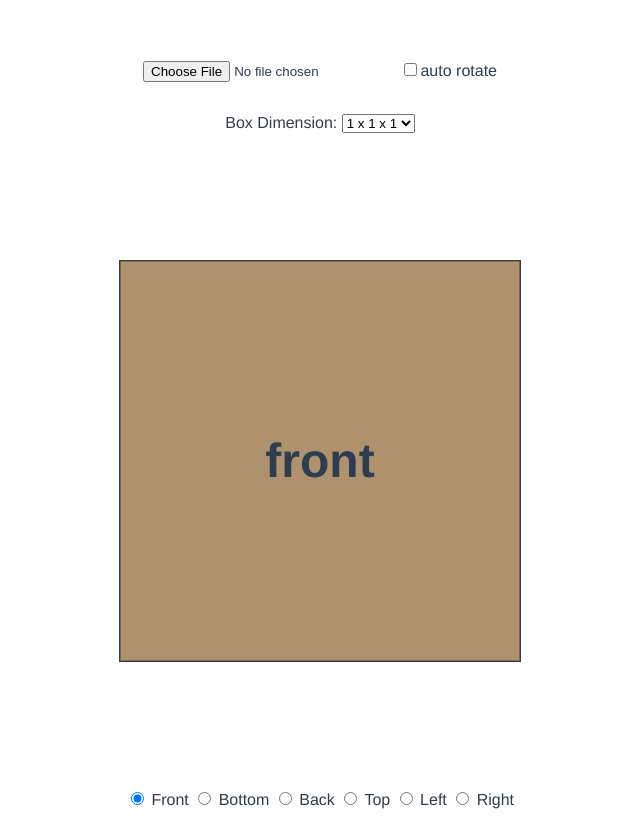
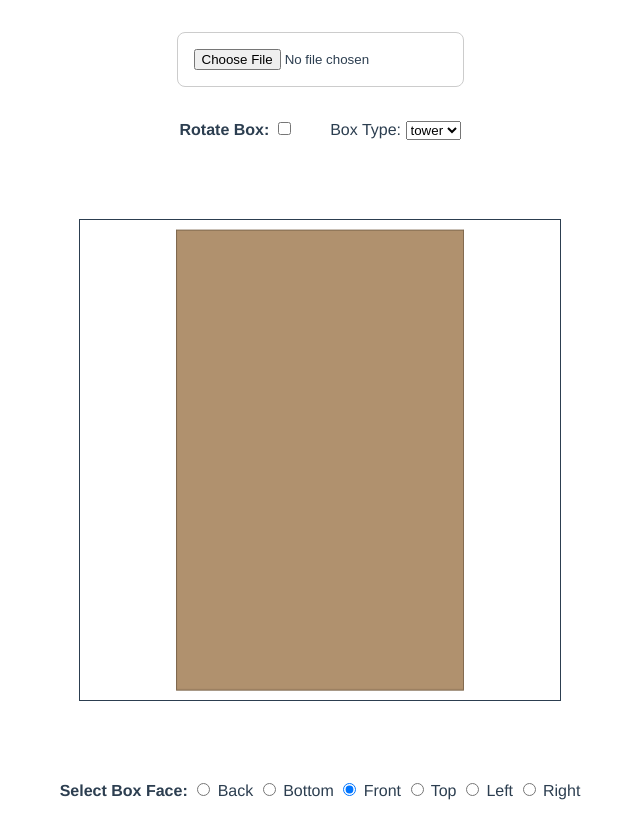
Before and after one commit to quacoo1/imageTO3d, a website built with Vite: page index.html in a window 1280 px wide. Shown: the whole page, without its empty margins (320-960 px from the left). Built offline with nearby package versions, Linux system fonts and the light colour scheme.

Commit message:
add minor style changes and code fixes

```diff
--- a/JS/AutoRotationSelector.js
+++ b/JS/AutoRotationSelector.js
@@ -1,7 +1,7 @@
 const autoRotateSelector = document.querySelector('#auto-rotate')
 
 
-const changeAutoRotateStatus = ({ box, toggleRotationOptionsDisabled }) => {
+export const changeAutoRotateStatus = ({ box, toggleRotationOptionsDisabled, changeSide }) => {
     let checked = autoRotateSelector.checked
     toggleRotationOptionsDisabled(checked)
 
@@ -17,6 +17,7 @@ const changeAutoRotateStatus = ({ box, toggleRotationOptionsDisabled }) => {
         if( box.class )box.element.classList.remove( box.class )
         box.element.classList.add( showClass )
         box.class = showClass
+        changeSide({box})
     }
 
 }
--- a/JS/DimensionSelector.js
+++ b/JS/DimensionSelector.js
@@ -1,10 +1,8 @@
-
 
 const dimensionsSelector = document.querySelector('#box-demensions-selector')
 const setBoxDimension = ( { box ,boxTypes, setImage } ) => {
 
     box.dimensions = boxTypes[dimensionsSelector.value]
-
 
     box.dimensions.canvasHeight = () => Math.max(box.dimensions.height, box.dimensions.width, box.dimensions.length )
     box.dimensions.canvasWidth = () => box.dimensions.canvasHeight()
--- a/JS/RotationOptions.js
+++ b/JS/RotationOptions.js
@@ -1,19 +1,18 @@
 const rotationOptions = document.querySelector('#boxRotatorOptions')
 
 rotationOptions.innerHTML = `
-    <input type="radio" id="front"
-    name="box-face" value="front" checked>
-    <label for="front">Front</label>
+    <span style="font-weight:bold">Select Box Face:</span>
+    <input type="radio" id="back"
+    name="box-face" value="back">
+    <label for="back">Back</label>
 
     <input type="radio" id="bottom"
     name="box-face" value="bottom">
     <label for="bottom">Bottom</label>
 
-
-    <input type="radio" id="back"
-    name="box-face" value="back">
-    <label for="back">Back</label>
-
+    <input type="radio" id="front"
+    name="box-face" value="front" checked>
+    <label for="front">Front</label>
 
     <input type="radio" id="top"
     name="box-face" value="top">
@@ -28,7 +27,7 @@ rotationOptions.innerHTML = `
     <label for="right">Right</label>
 `
 
-const changeSide = (box) => {
+export const changeSide = ({box}) => {
     let checkedOption = rotationOptions.querySelector(':checked')
     let showClass = `show-${checkedOption.value}`
 
@@ -49,8 +48,8 @@ export const toggleRotationOptionsDisabled = (type) => {
 
 
 
-export const addRotationOptions = (box) => {
-    changeSide(box)
-    rotationOptions.addEventListener( 'change', ()=>{ changeSide(box) } )
+export const addRotationOptions = (options) => {
+    changeSide(options)
+    rotationOptions.addEventListener( 'change', ()=>{ changeSide(options) } )
     return rotationOptions
 }
--- a/index.html
+++ b/index.html
@@ -9,15 +9,24 @@
   </head>
   <body>
     <div id="app">
-      <input type="file" name="image-upload" id="image-upload">
-      <label><input type="checkbox" id="auto-rotate">auto rotate</label>
+      <div class="image-input-wrapper">
+        <input type="file" accept="image/*" name="image-upload" id="image-upload">
+      </div>
+
+
       <div id="box-demensions-inputs">
-        <label> Box Dimension:
-          <select name="" id="box-demensions-selector" value="box-1">
-            <option value="box-1">1 x 1 x 1</option>
-            <option value="box-2">3 x 2 x 1</option>
+
+        <label style="font-weight:bold;margin-right: 2em;">Rotate Box: <input type="checkbox" id="auto-rotate"></label>
+        <label> Box Type:
+          <select id="box-demensions-selector">
+
+            <option value="box-3" selected>tower</option>
+            <option value="box-2">flat</option>
+            <option value="box-1">cube</option>
+
           </select>
         </label>
+
       </div>
       <div class="canvas-wrapper"><div id="canvas-3d"></div></div>
       <div id="boxRotatorOptions"></div>
--- a/main.js
+++ b/main.js
@@ -1,14 +1,15 @@
 import './style.css'
 import canvas from './JS/Canvas'
 import { addDimensionsSelector } from './JS/DimensionSelector'
-import { addRotationOptions, toggleRotationOptionsDisabled } from './JS/RotationOptions'
+import { addRotationOptions, toggleRotationOptionsDisabled, changeSide } from './JS/RotationOptions'
 import { addAutoRotateSelector } from './JS/AutoRotationSelector'
-import { addImageInput, setImage } from './ImageInput'
+import { addImageInput, setImage } from './JS/ImageInput'
 
 
 const boxTypes = {
     'box-1':{height: 400, width: 400, length: 400},
-    'box-2':{height: 100, width: 200, length: 600}
+    'box-2':{height: 100, width: 200, length: 600},
+    'box-3':{height:480, width: 300, length: 300},
 }
 
 const box = {
@@ -17,10 +18,10 @@ const box = {
     dimensions: {}
 }
 
-addDimensionsSelector({boxTypes, box ,setImage})
+addDimensionsSelector({boxTypes, box , setImage})
 
-addRotationOptions(box)
+addRotationOptions({box})
 
-addAutoRotateSelector({ box , toggleRotationOptionsDisabled })
+addAutoRotateSelector({ box , toggleRotationOptionsDisabled, changeSide })
 
 addImageInput({box})
--- a/style.css
+++ b/style.css
@@ -37,25 +37,27 @@ label, input{
   -moz-osx-font-smoothing: grayscale;
   text-align: center;
   color: #2c3e50;
-  margin-top: 60px;
-}
-
-#boxRotatorOptions{
-  padding: 2em 0;
-  padding-top: 3em;
+  padding-top:2em;
+  margin-bottom: 2em;
 }
 
 #box-demensions-inputs{
-  padding: 2em 0;
-  padding-bottom: 3em;
+  padding-top: 2em;
 }
 
 
 #canvas-3d{
-
+  text-transform: capitalize;
+  color: rgba(0,0,0,0);
   height: var(--box-height);
   width: var(--box-width);
   perspective: 1200px;
+  transition: color .7s ease-in-out;
+}
+
+#canvas-3d:hover{
+  cursor: pointer;
+  color: #2c3e50;
 }
 
 .canvas-wrapper{
@@ -69,6 +71,14 @@ label, input{
   width: var(--canvas-width);
 
   margin:5em auto;
+}
+
+.image-input-wrapper{
+  width: max-content;
+  margin: 0 auto;
+  padding: 1em;
+  border-radius: .5em;
+  border: solid 1px #ccc;
 }
 
 .box{
@@ -143,9 +153,9 @@ label, input{
 }
 
 @keyframes spinBox {
-    0% { transform: translateZ(-200px) rotateX(  45deg) rotateY(  0deg); }
-    25%{ transform: translateZ(-200px) rotateX(  45deg) rotateY( 360deg);}
-    50%{ transform: translateZ(-200px) rotateX(  -45deg) rotateY(  0deg);}
-    75%{ transform: translateZ(-200px) rotateX(  -45deg) rotateY(  360deg);}
-  100% { transform: translateZ(-200px) rotateX(  45deg) rotateY(0deg); }
+    0% { transform: translateZ(-200px) rotateX(  -45deg) rotateY(  0deg); }
+    25%{ transform: translateZ(-200px) rotateX(  -45deg) rotateY( 360deg);}
+    50%{ transform: translateZ(-200px) rotateX(  45deg) rotateY(  0deg);}
+    75%{ transform: translateZ(-200px) rotateX(  45deg) rotateY(  360deg);}
+  100% { transform: translateZ(-200px) rotateX(  -45deg) rotateY(0deg); }
 }
```
Also changed, not shown: JS/ImageInput.js (renamed from ImageInput.js).
